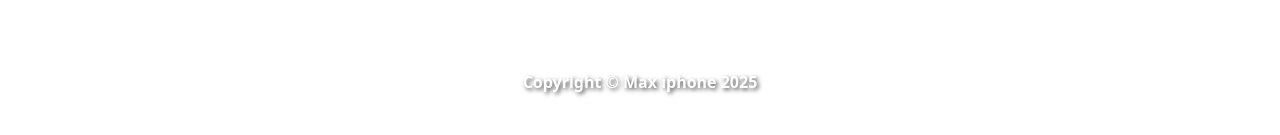
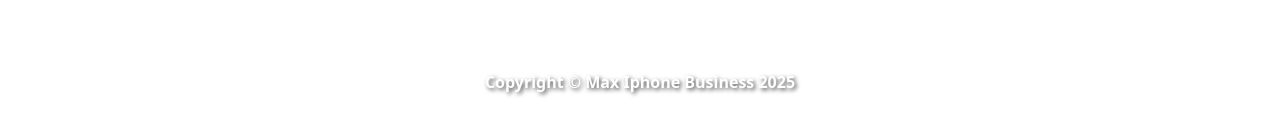
Before and after one commit to AHIABOREmmanuel/maxIphone, an Angular app: page / in a window 1280 px wide. Shown: the part 1691-1826 px from the top of the page. Built offline with nearby package versions, Linux system fonts and the light colour scheme.

Commit message:
modification

```diff
--- a/src/app/footer/footer.component.html
+++ b/src/app/footer/footer.component.html
@@ -1,5 +1,5 @@
 <footer class="py-5">
     <div class="container px-4 px-lg-5">
-        <p class="m-0 text-center">Copyright &copy; Max iphone 2025</p>
+        <p class="m-0 text-center">Copyright &copy; Max Iphone Business 2025</p>
     </div>
 </footer>
```
